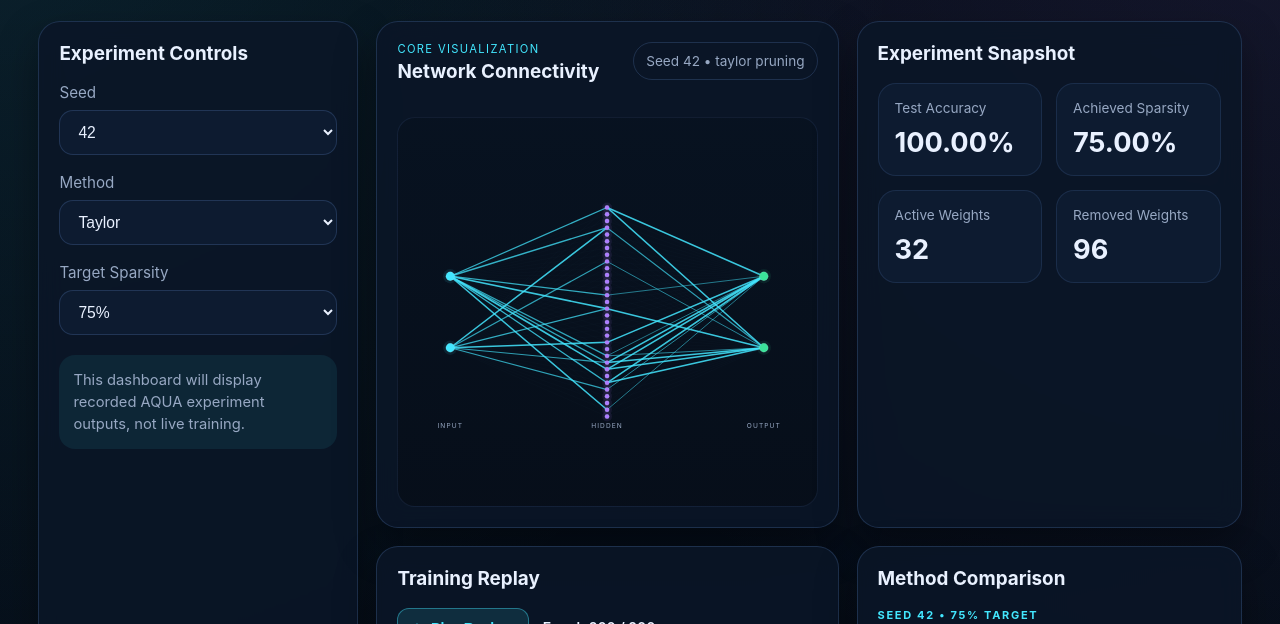
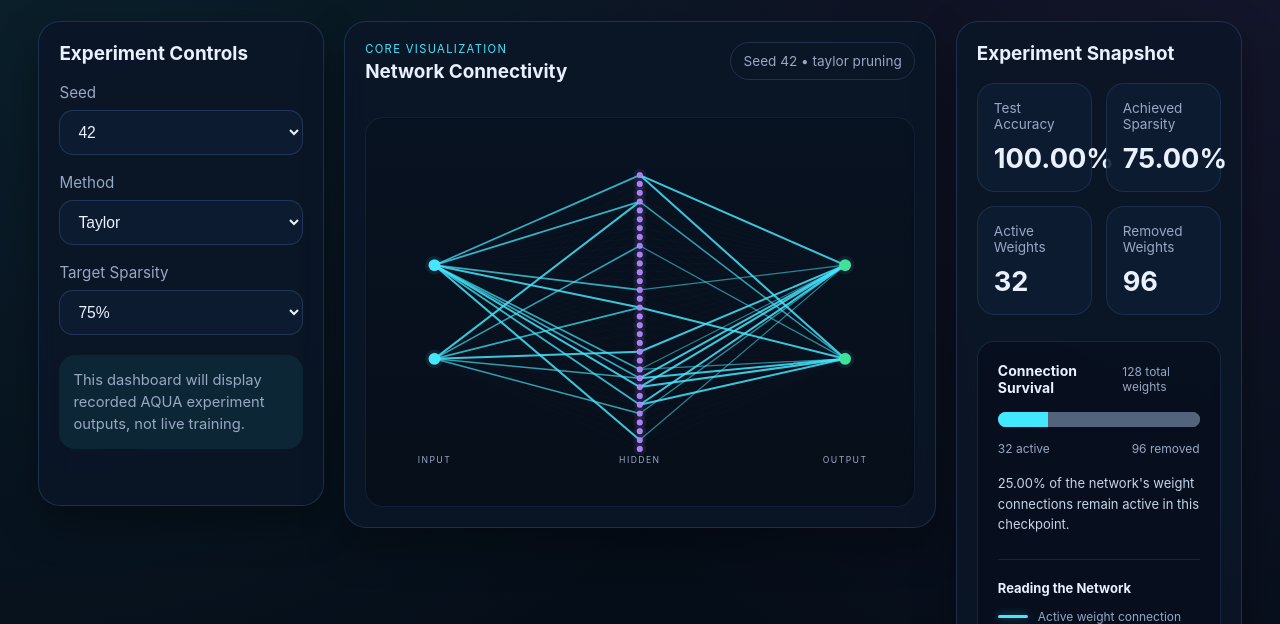
Before and after one commit to abhinav322/aqua-self-pruning-network, a plain HTML site: page dashboard/index.html in a window 1280 px wide. Shown: the part 176-800 px from the top of the page. Drawn offline with Linux system fonts and the light colour scheme.

Commit message:
Polish Observatory layout and add connection survival visualization

```diff
--- a/dashboard/index.html
+++ b/dashboard/index.html
@@ -127,6 +127,7 @@
 
     <script src="app.js"></script>
   <script src="efficiency.js"></script>
+  <script src="snapshot.js"></script>
 </body>
 
 </html>
--- /dev/null
+++ b/dashboard/snapshot.js
@@ -0,0 +1,265 @@
+
+/*
+ * AQUA Observatory — Connection Survival
+ *
+ * Uses the actual metrics displayed by app.js.
+ * Does not modify training code or experiment data.
+ */
+
+(function initializeSnapshot() {
+  const metricsCard = document.querySelector(".metrics-card");
+
+  const activeElement = document.getElementById("activeWeights");
+  const removedElement = document.getElementById("removedWeights");
+
+  if (!metricsCard || !activeElement || !removedElement) {
+    console.error("AQUA Snapshot: Required elements not found.");
+    return;
+  }
+
+  // --------------------------------------------------
+  // 1. Add styling
+  // --------------------------------------------------
+
+  const style = document.createElement("style");
+
+  style.textContent = `
+    .aqua-survival {
+      margin-top: 26px;
+      padding: 20px;
+      border: 1px solid rgba(120, 170, 255, 0.14);
+      border-radius: 17px;
+      background: rgba(7, 14, 26, 0.55);
+    }
+
+    .aqua-survival-header {
+      display: flex;
+      justify-content: space-between;
+      align-items: center;
+      gap: 12px;
+      margin-bottom: 16px;
+    }
+
+    .aqua-survival-header strong {
+      color: #e9f1ff;
+      font-size: 14px;
+    }
+
+    .aqua-survival-header span {
+      color: #97a8c3;
+      font-size: 12px;
+    }
+
+    .aqua-survival-track {
+      display: flex;
+      overflow: hidden;
+      width: 100%;
+      height: 15px;
+      border-radius: 999px;
+      background: #52637b;
+    }
+
+    .aqua-survival-active {
+      background: #43e7ff;
+      height: 100%;
+      transition: width 350ms ease;
+      box-shadow: 0 0 12px rgba(67, 231, 255, 0.3);
+    }
+
+    .aqua-survival-removed {
+      background: #52637b;
+      height: 100%;
+      transition: width 350ms ease;
+    }
+
+    .aqua-survival-counts {
+      display: flex;
+      justify-content: space-between;
+      gap: 10px;
+      flex-wrap: wrap;
+      margin-top: 14px;
+      color: #97a8c3;
+      font-size: 12px;
+    }
+
+    .aqua-survival-note {
+      margin-top: 17px;
+      color: #c6d5e9;
+      line-height: 1.6;
+      font-size: 13px;
+    }
+
+    .aqua-network-legend {
+      margin-top: 24px;
+      padding-top: 20px;
+      border-top: 1px solid rgba(120, 170, 255, 0.13);
+    }
+
+    .aqua-network-legend-title {
+      margin-bottom: 13px;
+      color: #e9f1ff;
+      font-size: 13px;
+      font-weight: 700;
+    }
+
+    .aqua-legend-item {
+      display: flex;
+      align-items: center;
+      gap: 10px;
+      margin-bottom: 11px;
+      color: #97a8c3;
+      font-size: 12px;
+    }
+
+    .aqua-legend-line {
+      width: 30px;
+      height: 3px;
+      border-radius: 4px;
+      flex-shrink: 0;
+    }
+
+    .aqua-legend-line.active {
+      background: #43e7ff;
+      box-shadow: 0 0 9px rgba(67, 231, 255, 0.4);
+    }
+
+    .aqua-legend-line.pruned {
+      background: #52637b;
+      opacity: 0.35;
+    }
+
+    .aqua-legend-footnote {
+      color: #97a8c3;
+      font-size: 11px;
+      line-height: 1.5;
+      margin-top: 14px;
+    }
+  `;
+
+  document.head.appendChild(style);
+
+  // --------------------------------------------------
+  // 2. Build visualization
+  // --------------------------------------------------
+
+  const panel = document.createElement("div");
+  panel.className = "aqua-survival";
+
+  panel.innerHTML = `
+    <div class="aqua-survival-header">
+      <strong>Connection Survival</strong>
+      <span>128 total weights</span>
+    </div>
+
+    <div
+      class="aqua-survival-track"
+      role="img"
+      aria-label="Proportion of active and removed connections"
+      id="aquaSurvivalTrack"
+    >
+      <div
+        class="aqua-survival-active"
+        id="aquaSurvivalActive"
+      ></div>
+
+      <div
+        class="aqua-survival-removed"
+        id="aquaSurvivalRemoved"
+      ></div>
+    </div>
+
+    <div class="aqua-survival-counts">
+      <span id="aquaSurvivalActiveCount">-- active</span>
+      <span id="aquaSurvivalRemovedCount">-- removed</span>
+    </div>
+
+    <div class="aqua-survival-note" id="aquaSurvivalNote">
+      Waiting for recorded experiment data.
+    </div>
+
+    <div class="aqua-network-legend">
+      <div class="aqua-network-legend-title">
+        Reading the Network
+      </div>
+
+      <div class="aqua-legend-item">
+        <span class="aqua-legend-line active"></span>
+        <span>Active weight connection</span>
+      </div>
+
+      <div class="aqua-legend-item">
+        <span class="aqua-legend-line pruned"></span>
+        <span>Pruned weight connection</span>
+      </div>
+
+      <p class="aqua-legend-footnote">
+        This visualization represents the final trained
+        checkpoint. Hidden neurons are shown even when
+        their individual connections have been pruned.
+      </p>
+    </div>
+  `;
+
+  metricsCard.appendChild(panel);
+
+  // --------------------------------------------------
+  // 3. Update using real recorded counts
+  // --------------------------------------------------
+
+  function updateSurvival() {
+    const active = Number(activeElement.textContent.trim());
+    const removed = Number(removedElement.textContent.trim());
+
+    if (!Number.isFinite(active) || !Number.isFinite(removed)) {
+      return;
+    }
+
+    const total = active + removed;
+
+    if (total !== 128) {
+      return;
+    }
+
+    const activePercentage = (active / total) * 100;
+    const removedPercentage = (removed / total) * 100;
+
+    document.getElementById("aquaSurvivalActive").style.width =
+      `${activePercentage}%`;
+
+    document.getElementById("aquaSurvivalRemoved").style.width =
+      `${removedPercentage}%`;
+
+    document.getElementById("aquaSurvivalActiveCount").textContent =
+      `${active} active`;
+
+    document.getElementById("aquaSurvivalRemovedCount").textContent =
+      `${removed} removed`;
+
+    document.getElementById("aquaSurvivalNote").textContent =
+      `${activePercentage.toFixed(2)}% of the network's ` +
+      `weight connections remain active in this checkpoint.`;
+
+    document.getElementById("aquaSurvivalTrack").setAttribute(
+      "aria-label",
+      `${active} active and ${removed} removed weight connections`
+    );
+  }
+
+  // The main app updates metric text whenever the
+  // experiment selector changes. Observe those changes.
+  const observer = new MutationObserver(updateSurvival);
+
+  observer.observe(activeElement, {
+    childList: true,
+    characterData: true,
+    subtree: true
+  });
+
+  observer.observe(removedElement, {
+    childList: true,
+    characterData: true,
+    subtree: true
+  });
+
+  updateSurvival();
+})();
--- a/dashboard/styles.css
+++ b/dashboard/styles.css
@@ -228,3 +228,128 @@ h2 {
     flex-direction: column;
   }
 }
+/* ==================================================
+   AQUA Observatory — Layout Redesign
+   ================================================== */
+
+@media (min-width: 1101px) {
+  .dashboard-grid {
+    display: grid;
+    grid-template-columns: repeat(12, minmax(0, 1fr));
+    align-items: start;
+    gap: 20px;
+  }
+
+  .dashboard-grid > .controls-card {
+    grid-column: span 3;
+    grid-row: auto;
+  }
+
+  .dashboard-grid > .network-card {
+    grid-column: span 6;
+  }
+
+  .dashboard-grid > .metrics-card {
+    grid-column: span 3;
+  }
+
+  .dashboard-grid > .chart-card {
+    grid-column: span 7;
+  }
+
+  .dashboard-grid > .comparison-card {
+    grid-column: span 5;
+  }
+
+  .dashboard-grid > .efficiency-lab {
+    grid-column: 1 / -1;
+  }
+
+  .dashboard-grid > .insights-card {
+    grid-column: 1 / -1;
+  }
+}
+
+@media (min-width: 1101px) {
+  .controls-card,
+  .network-card,
+  .metrics-card {
+    min-height: 485px;
+  }
+}
+
+@media (max-width: 1100px) {
+  .dashboard-grid {
+    grid-template-columns: 1fr;
+  }
+
+  .dashboard-grid > .controls-card,
+  .dashboard-grid > .network-card,
+  .dashboard-grid > .metrics-card,
+  .dashboard-grid > .chart-card,
+  .dashboard-grid > .comparison-card,
+  .dashboard-grid > .efficiency-lab,
+  .dashboard-grid > .insights-card {
+    grid-column: 1 / -1;
+    grid-row: auto;
+  }
+}
+
+
+/* AQUA Observatory — Insight Section Polish */
+
+.insights-card {
+  min-height: auto;
+}
+
+.insights-card h2 {
+  margin-bottom: 20px;
+}
+
+.insights-card ul {
+  display: grid;
+  grid-template-columns: repeat(4, minmax(0, 1fr));
+  gap: 14px;
+  margin: 0;
+  padding: 0;
+  list-style: none;
+}
+
+.insights-card li {
+  background: rgba(15, 29, 50, 0.9);
+  border: 1px solid rgba(120, 170, 255, 0.14);
+  border-radius: 15px;
+  padding: 20px;
+  min-height: 115px;
+  color: #c6d5e9;
+  line-height: 1.6;
+  font-size: 14px;
+}
+
+.insights-card li:nth-child(1) {
+  border-top: 2px solid #43e7ff;
+}
+
+.insights-card li:nth-child(2) {
+  border-top: 2px solid #ad7bff;
+}
+
+.insights-card li:nth-child(3) {
+  border-top: 2px solid #3ce39a;
+}
+
+.insights-card li:nth-child(4) {
+  border-top: 2px solid #65a8ff;
+}
+
+@media (max-width: 1100px) {
+  .insights-card ul {
+    grid-template-columns: repeat(2, minmax(0, 1fr));
+  }
+}
+
+@media (max-width: 600px) {
+  .insights-card ul {
+    grid-template-columns: 1fr;
+  }
+}
```
